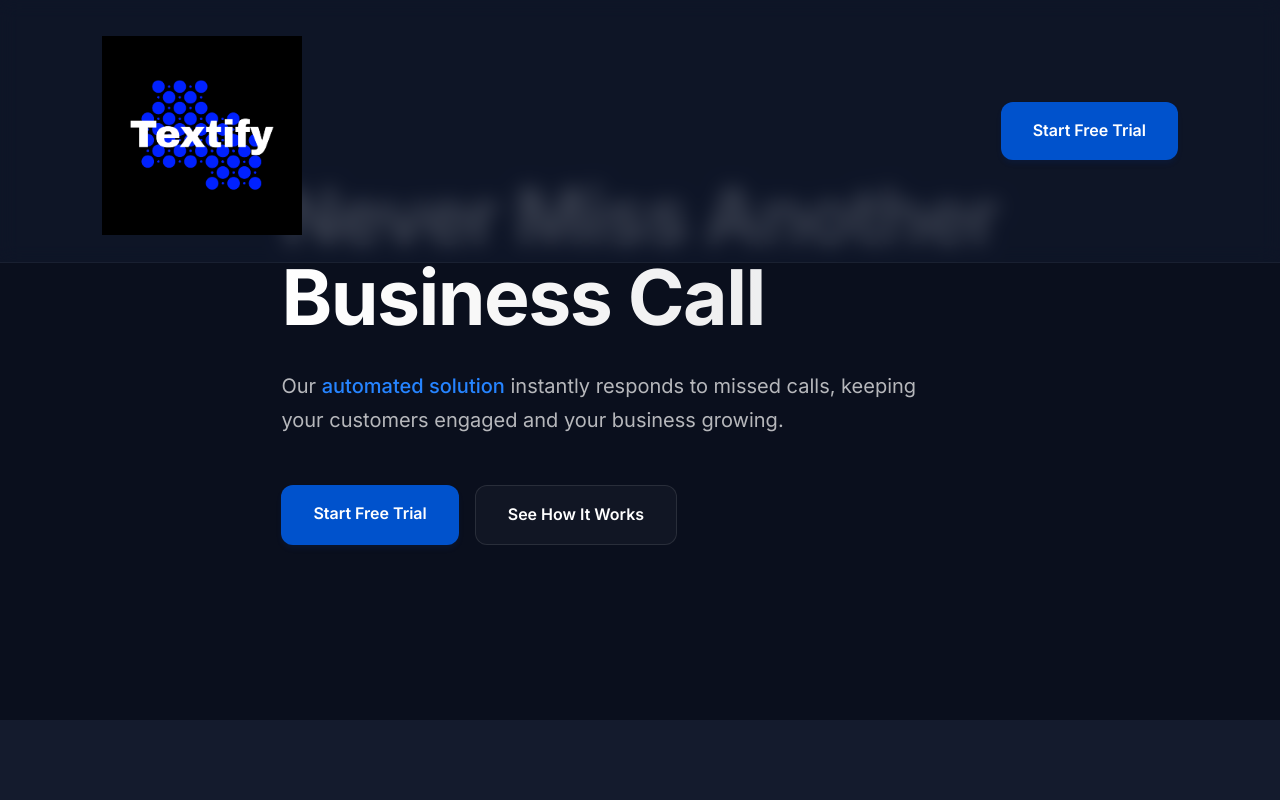
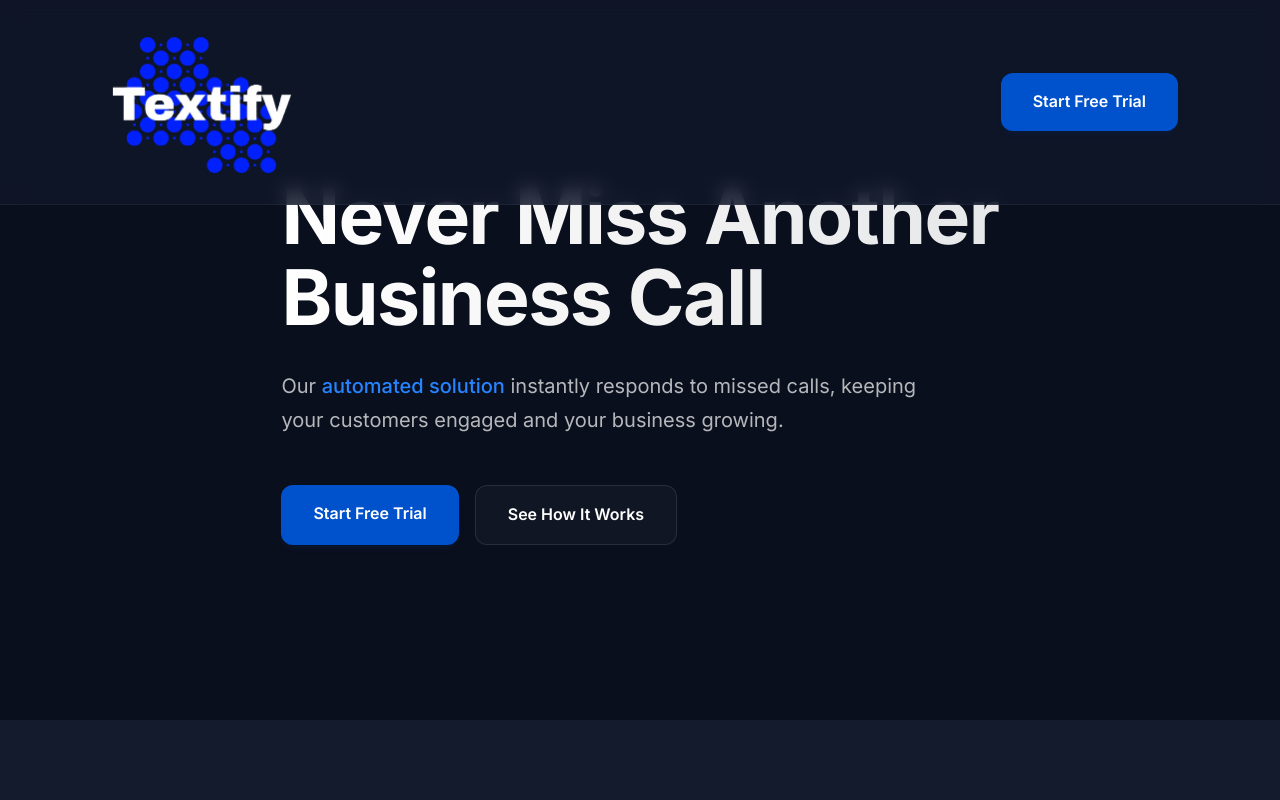
Before and after one commit to Ericex134/retextify, a plain HTML site: page index.html in a window 1280 px wide. Shown: the top 800 px of the page. Drawn offline with Linux system fonts and the light colour scheme.

Commit message:
changed logo again

```diff
--- a/index.html
+++ b/index.html
@@ -20,7 +20,7 @@
     <nav class="navbar">
       <div class="container">
         <div class="logo">
-          <img src="/retextify/textify.png" alt="LFK Logo" width="200px" />
+          <img src="/retextify/textify1.png" alt="LFK Logo" width="200px" />
         </div>
         <a href="#contact" class="primary-button animate-fade-in">
           Start Free Trial
@@ -253,7 +253,7 @@
         <div class="footer-content">
           <div class="footer-brand">
             <div class="logo">
-              <img src="/retextify/textify.png" alt="LFK Logo" width="200px" />
+              <img src="/retextify/textify1.png" alt="LFK Logo" width="200px" />
             </div>
             <p>
               Our voice call text-back software aims to facilitate the growth of
```
Also changed, not shown: textify1.png (added).
